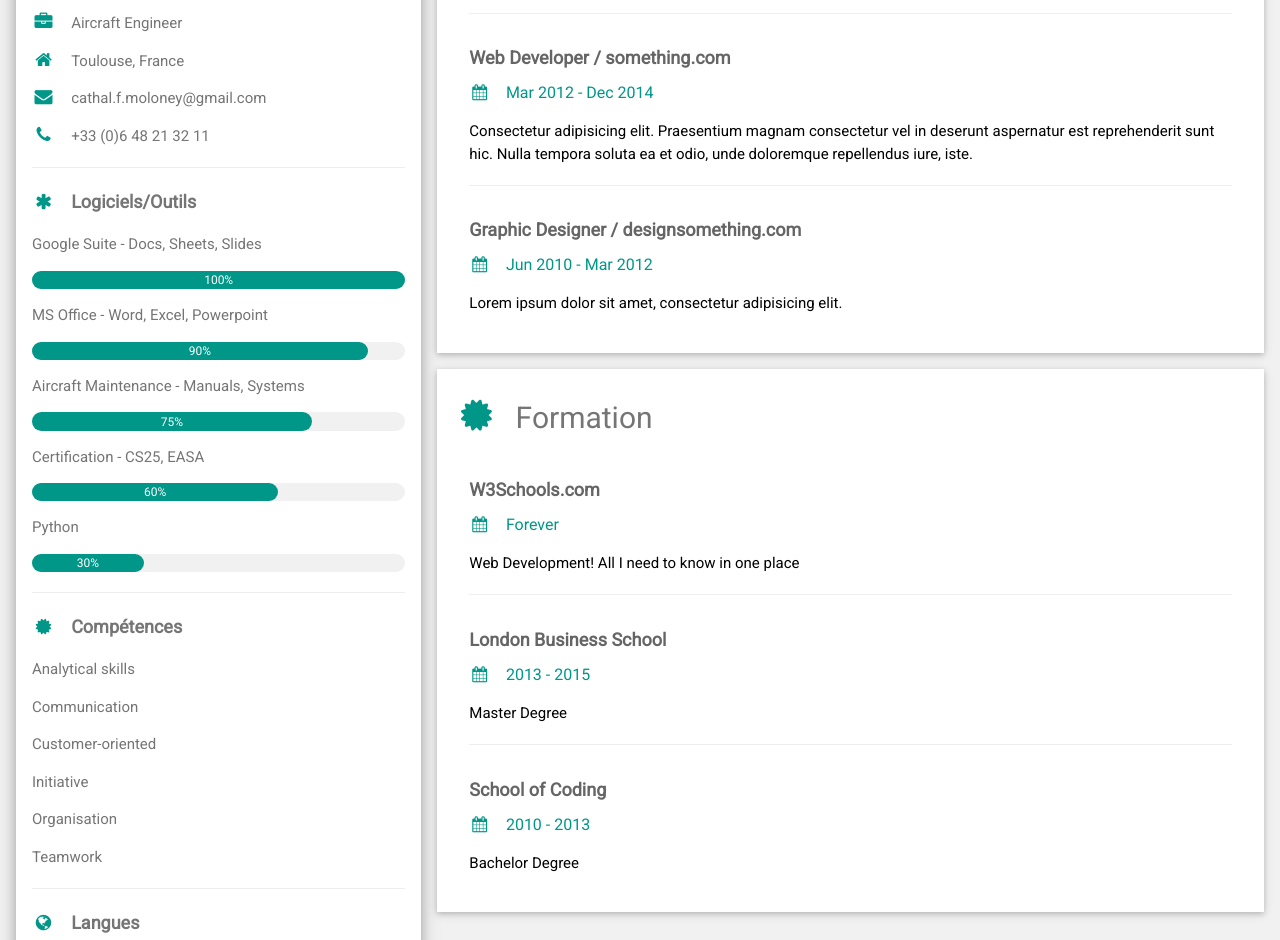
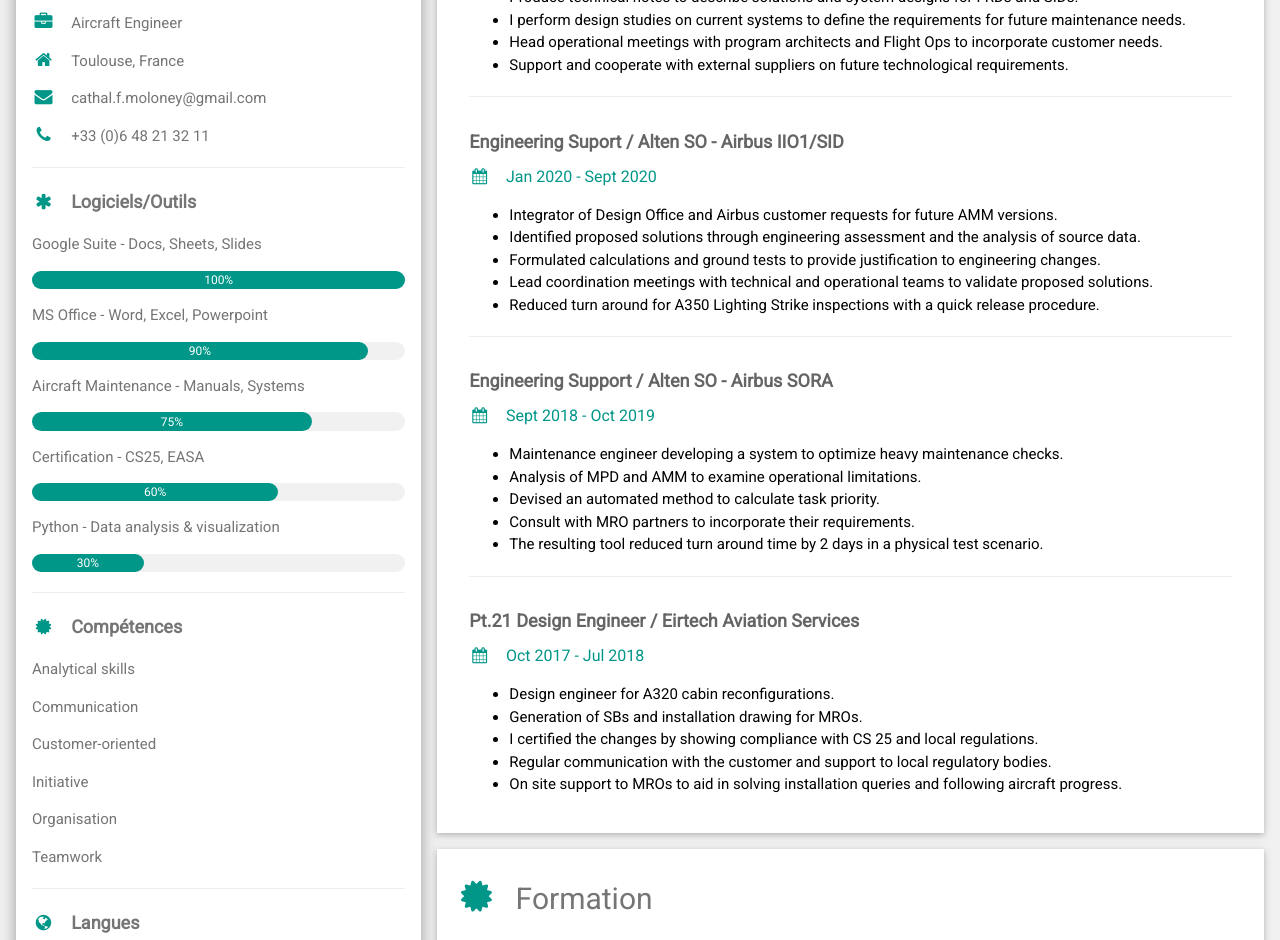
Before and after one commit to cathalmoloney/curriculum_vitae, a plain HTML site: page index.html in a window 1280 px wide. Shown: the part 424-1364 px from the top of the page. Drawn offline with nearby package versions, Linux system fonts and the light colour scheme.

Commit message:
Day 2 updates

```diff
--- a/index.html
+++ b/index.html
@@ -60,7 +60,7 @@ html,body,h1,h2,h3,h4,h5,h6 {font-family: "Roboto", sans-serif}
           <div class="w3-light-grey w3-round-xlarge w3-small">
             <div class="w3-container w3-center w3-round-xlarge w3-teal" style="width:66%">60%</div>
           </div>
-          <p>Python</p>
+          <p>Python - Data analysis & visualization</p>
           <div class="w3-light-grey w3-round-xlarge w3-small">
             <div class="w3-container w3-center w3-round-xlarge w3-teal" style="width:30%">30%</div>
           </div>
@@ -84,7 +84,7 @@ html,body,h1,h2,h3,h4,h5,h6 {font-family: "Roboto", sans-serif}
           </div>
           <p>French</p>
           <div class="w3-light-grey w3-round-xlarge">
-            <div class="w3-round-xlarge w3-teal" style="height:20px;width:55%"></div>
+            <div class="w3-round-xlarge w3-teal" style="height:20px;width:35%"></div>
           </div>
           <hr>
 
@@ -106,7 +106,7 @@ html,body,h1,h2,h3,h4,h5,h6 {font-family: "Roboto", sans-serif}
     <div class="w3-twothird">
 
       <!-- Profile -->
-      <div class="w3-container w3-card w3-white">
+      <div class="w3-container w3-card w3-white w3-margin-bottom">
         <h2 class="w3-text-grey w3-padding-16"><i class="fa fa-user fa-fw w3-margin-right w3-xxlarge w3-text-teal"></i>Profil</h2>
         <div class="w3-container">
           <p>Passionate and skilled aeronautical engineer with 5 years experience in aircraft maintenance and design related roles working within Airbus. I am currently seeking new opportunities within these areas.</p>
@@ -117,21 +117,51 @@ html,body,h1,h2,h3,h4,h5,h6 {font-family: "Roboto", sans-serif}
       <div class="w3-container w3-card w3-white w3-margin-bottom">
         <h2 class="w3-text-grey w3-padding-16"><i class="fa fa-suitcase fa-fw w3-margin-right w3-xxlarge w3-text-teal"></i>Expériences Professionnelles</h2>
         <div class="w3-container">
-          <h5 class="w3-opacity"><b>Front End Developer / w3schools.com</b></h5>
-          <h6 class="w3-text-teal"><i class="fa fa-calendar fa-fw w3-margin-right"></i>Jan 2015 - <span class="w3-tag w3-teal w3-round">Current</span></h6>
-          <p>Lorem ipsum dolor sit amet. Praesentium magnam consectetur vel in deserunt aspernatur est reprehenderit sunt hic. Nulla tempora soluta ea et odio, unde doloremque repellendus iure, iste.</p>
+          <h5 class="w3-opacity"><b>System Design Engineer / Alten SO - Airbus 1YAM</b></h5>
+          <h6 class="w3-text-teal"><i class="fa fa-calendar fa-fw w3-margin-right"></i>Jan 2021 - <span class="w3-tag w3-teal w3-round">Present</span></h6>
+          <p><ul>
+            <li>I provide maintenance and aircraft operational knowledge to develop future FWS Maintenance functions.
+            <li>Produce technical notes to describe solutions and system designs for FRDs and SIDs.
+            <li>I perform design studies on current systems to define the requirements for future maintenance needs.
+            <li>Head operational meetings with program architects and Flight Ops to incorporate customer needs.
+            <li>Support and cooperate with external suppliers on future technological requirements.
+           </ul></p>
           <hr>
         </div>
         <div class="w3-container">
-          <h5 class="w3-opacity"><b>Web Developer / something.com</b></h5>
-          <h6 class="w3-text-teal"><i class="fa fa-calendar fa-fw w3-margin-right"></i>Mar 2012 - Dec 2014</h6>
-          <p>Consectetur adipisicing elit. Praesentium magnam consectetur vel in deserunt aspernatur est reprehenderit sunt hic. Nulla tempora soluta ea et odio, unde doloremque repellendus iure, iste.</p>
+          <h5 class="w3-opacity"><b>Engineering Suport / Alten SO - Airbus IIO1/SID</b></h5>
+          <h6 class="w3-text-teal"><i class="fa fa-calendar fa-fw w3-margin-right"></i>Jan 2020 - Sept 2020</h6>
+          <p><ul>
+            <li>Integrator of Design Office and Airbus customer requests for future AMM versions.
+            <li>Identified proposed solutions through engineering assessment and the analysis of source data.
+            <li>Formulated calculations and ground tests to provide justification to engineering changes.
+            <li>Lead coordination meetings with technical and operational teams to validate proposed solutions.
+            <li>Reduced turn around for A350 Lighting Strike inspections with a quick release procedure.
+          </ul></p>
           <hr>
         </div>
         <div class="w3-container">
-          <h5 class="w3-opacity"><b>Graphic Designer / designsomething.com</b></h5>
-          <h6 class="w3-text-teal"><i class="fa fa-calendar fa-fw w3-margin-right"></i>Jun 2010 - Mar 2012</h6>
-          <p>Lorem ipsum dolor sit amet, consectetur adipisicing elit. </p><br>
+          <h5 class="w3-opacity"><b>Engineering Support / Alten SO - Airbus SORA</b></h5>
+          <h6 class="w3-text-teal"><i class="fa fa-calendar fa-fw w3-margin-right"></i>Sept 2018 - Oct 2019</h6>
+          <p><ul>
+            <li>Maintenance engineer developing a system to optimize heavy maintenance checks.
+            <li>Analysis of MPD and AMM to examine operational limitations.
+            <li>Devised an automated method to calculate task priority.
+            <li>Consult with MRO partners to incorporate their requirements.
+            <li>The resulting tool reduced turn around time by 2 days in a physical test scenario.
+          </ul></p>
+          <hr>
+        </div>
+        <div class="w3-container">
+          <h5 class="w3-opacity"><b>Pt.21 Design Engineer / Eirtech Aviation Services</b></h5>
+          <h6 class="w3-text-teal"><i class="fa fa-calendar fa-fw w3-margin-right"></i>Oct 2017 - Jul 2018</h6>
+          <p><ul>
+            <li>Design engineer for A320 cabin reconfigurations.
+            <li>Generation of SBs and installation drawing for MROs.
+            <li>I certified the changes by showing compliance with CS 25 and local regulations.
+            <li>Regular communication with the customer and support to local regulatory bodies.
+            <li>On site support to MROs to aid in solving installation queries and following aircraft progress.
+          </ul></p><br>
         </div>
       </div>
 
@@ -139,21 +169,16 @@ html,body,h1,h2,h3,h4,h5,h6 {font-family: "Roboto", sans-serif}
       <div class="w3-container w3-card w3-white">
         <h2 class="w3-text-grey w3-padding-16"><i class="fa fa-certificate fa-fw w3-margin-right w3-xxlarge w3-text-teal"></i>Formation</h2>
         <div class="w3-container">
-          <h5 class="w3-opacity"><b>W3Schools.com</b></h5>
-          <h6 class="w3-text-teal"><i class="fa fa-calendar fa-fw w3-margin-right"></i>Forever</h6>
-          <p>Web Development! All I need to know in one place</p>
+          <h5 class="w3-opacity"><b>MSc in Aerospace Dynamics with options in Flight Dynamics and Aerodynamics</b></h5>
+          <h6 class="w3-text-teal"><i class="fa fa-calendar fa-fw w3-margin-right"></i>2016 - 2017</h6>
+          <p>Cranfield University, United Kingdom</p>
+          <p>Publication: sae.org/publications/technical-papers/content/10-03-02-0008/</p>
           <hr>
         </div>
         <div class="w3-container">
-          <h5 class="w3-opacity"><b>London Business School</b></h5>
-          <h6 class="w3-text-teal"><i class="fa fa-calendar fa-fw w3-margin-right"></i>2013 - 2015</h6>
-          <p>Master Degree</p>
-          <hr>
-        </div>
-        <div class="w3-container">
-          <h5 class="w3-opacity"><b>School of Coding</b></h5>
-          <h6 class="w3-text-teal"><i class="fa fa-calendar fa-fw w3-margin-right"></i>2010 - 2013</h6>
-          <p>Bachelor Degree</p><br>
+          <h5 class="w3-opacity"><b>BEng (Hons) in Aeronautical Engineering</b></h5>
+          <h6 class="w3-text-teal"><i class="fa fa-calendar fa-fw w3-margin-right"></i>2012 - 2016</h6>
+          <p>University of Limerick, Ireland</p>
         </div>
       </div>
 
@@ -172,9 +197,11 @@ html,body,h1,h2,h3,h4,h5,h6 {font-family: "Roboto", sans-serif}
   <i class="fa fa-instagram w3-hover-opacity"></i>
   <i class="fa fa-snapchat w3-hover-opacity"></i>
   <i class="fa fa-pinterest-p w3-hover-opacity"></i>
-  <i class="fa fa-twitter w3-hover-opacity"></i> -->
-  <i class="fa fa-linkedin w3-hover-opacity"></i>
-  <i class="fa fa-envelope w3-hover-opacity"></i>
+  <i class="fa fa-twitter w3-hover-opacity"></i>
+  <i class="fa fa-linkedin w3-hover-opacity"> </i>
+  <i class="fa fa-envelope w3-hover-opacity"> </i> -->
+  <a href="https://www.linkedin.com/in/cathal-moloney/"><i class="fa fa-linkedin w3-hover-opacity"></i></a>
+  <a href="mailto:cathal.f.moloney@gmail.com"><i class="fa fa-envelope w3-hover-opacity"></i></a>
   <p>Powered by <a href="https://www.w3schools.com/w3css/default.asp" target="_blank">w3.css</a></p>
 </footer>
 
```
